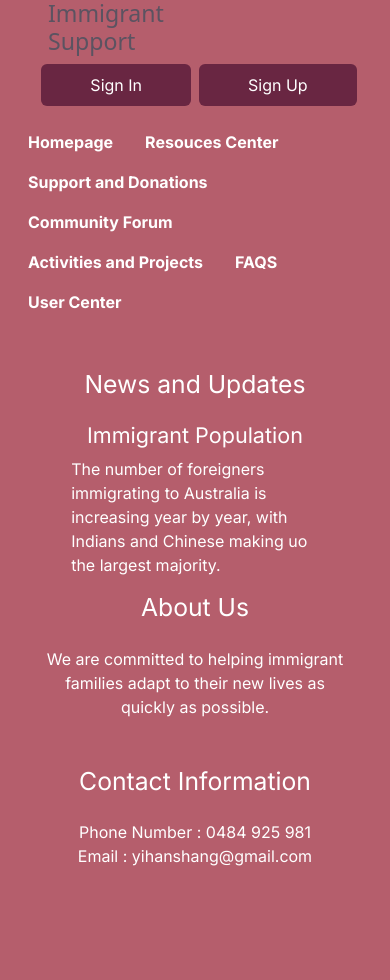
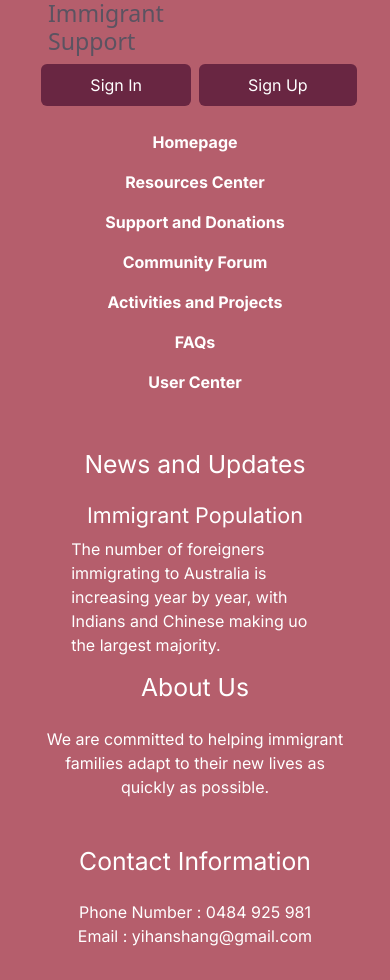
Before and after one commit to happylifeeveryday/5032-Assignment, a Vue app: page / in a window 390 px wide. Before the commit the page ends 900 px from the top, so only its background shows below. Built offline with nearby package versions, Linux system fonts and the light colour scheme.

Commit message:
Modify navibar to satisfy different devices.

```diff
--- a/src/components/NaviBar.vue
+++ b/src/components/NaviBar.vue
@@ -5,35 +5,34 @@ const router = useRouter()
 </script>
 
 <template>
-  <!-- navi -->
-  <div class="row vw-100" style="padding: 0; margin: 0; background-color: #b55e6c">
-    <header
-      class="d-flex flex-column align-items-center py-3"
-      style="justify-content: space-between"
-    >
-      <ul class="nav">
+  <!-- Navigation -->
+  <div class="container-fluid p-0" style="background-color: #b55e6c">
+    <header class="d-flex flex-column flex-md-row align-items-center justify-content-between py-3">
+      <ul class="nav flex-column flex-md-row justify-content-center w-100">
         <li class="nav-item">
-          <router-link to="/" class="nav-link">Homepage</router-link>
+          <router-link to="/" class="nav-link px-3">Homepage</router-link>
         </li>
         <li class="nav-item">
-          <router-link to="/resouces-center" class="nav-link">Resouces Center</router-link>
+          <router-link to="/resouces-center" class="nav-link px-3">Resources Center</router-link>
         </li>
         <li class="nav-item">
-          <router-link to="/support-donations" class="nav-link">Support and Donations</router-link>
+          <router-link to="/support-donations" class="nav-link px-3"
+            >Support and Donations</router-link
+          >
         </li>
         <li class="nav-item">
-          <router-link to="/community-forum" class="nav-link">Community Forum</router-link>
+          <router-link to="/community-forum" class="nav-link px-3">Community Forum</router-link>
         </li>
         <li class="nav-item">
-          <router-link to="/activities-projects" class="nav-link"
+          <router-link to="/activities-projects" class="nav-link px-3"
             >Activities and Projects</router-link
           >
         </li>
         <li class="nav-item">
-          <router-link to="/faqs" class="nav-link">FAQS</router-link>
+          <router-link to="/faqs" class="nav-link px-3">FAQs</router-link>
         </li>
         <li class="nav-item">
-          <router-link to="/usercenter" class="nav-link">User Center</router-link>
+          <router-link to="/usercenter" class="nav-link px-3">User Center</router-link>
         </li>
       </ul>
     </header>
@@ -45,15 +44,37 @@ const router = useRouter()
 
 .nav-link {
   color: white;
-  font-family: 'Inter';
+  font-family: 'Inter', sans-serif;
   font-weight: bold;
+  transition: color 0.3s ease;
 }
 
-p {
-  font-family: 'Inter';
+.nav-link:hover {
+  color: #e0e0e0;
 }
 
-span {
-  font-family: 'Inter';
+@media (max-width: 575.98px) {
+  .nav {
+    flex-direction: column;
+    align-items: center;
+  }
+}
+
+@media (min-width: 576px) and (max-width: 767.98px) {
+  .nav-link {
+    padding: 0.5rem 1rem;
+  }
+}
+
+@media (min-width: 992px) and (max-width: 1199.98px) {
+  .nav-link {
+    padding: 0.5rem 1.5rem;
+  }
+}
+
+@media (min-width: 1400px) {
+  .nav-link {
+    padding: 0.5rem 2rem;
+  }
 }
 </style>
--- a/src/components/PageHeader.vue
+++ b/src/components/PageHeader.vue
@@ -13,6 +13,7 @@ function showToastAndRefresh() {
   })
 }
 </script>
+
 <template>
   <div class="d-md-flex flex-md-row col-12" style="background-color: #b55e6c">
     <div class="me-auto mx-5 h3" style="color: #5b5361">Immigrant<br />Support</div>
```
